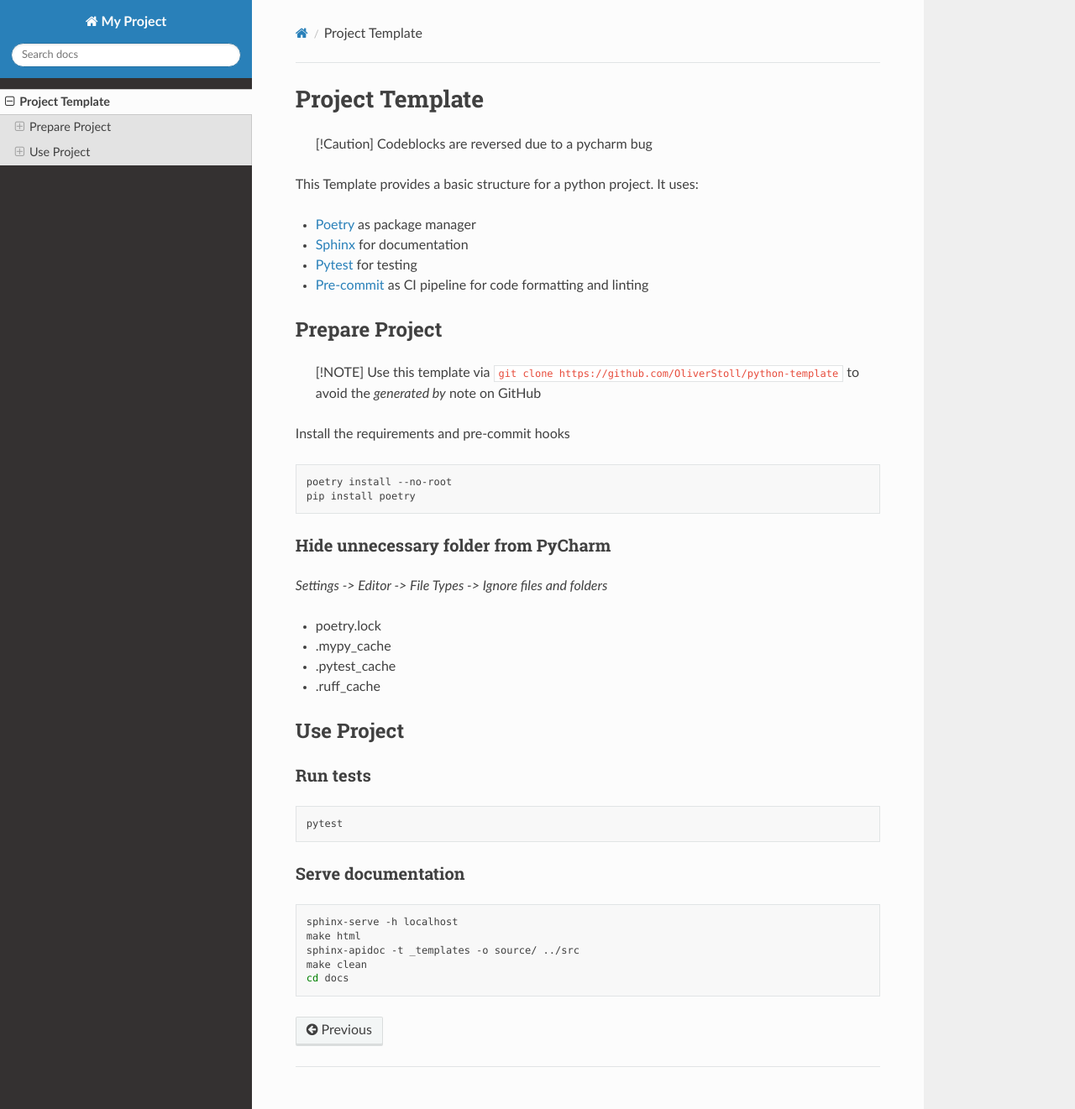
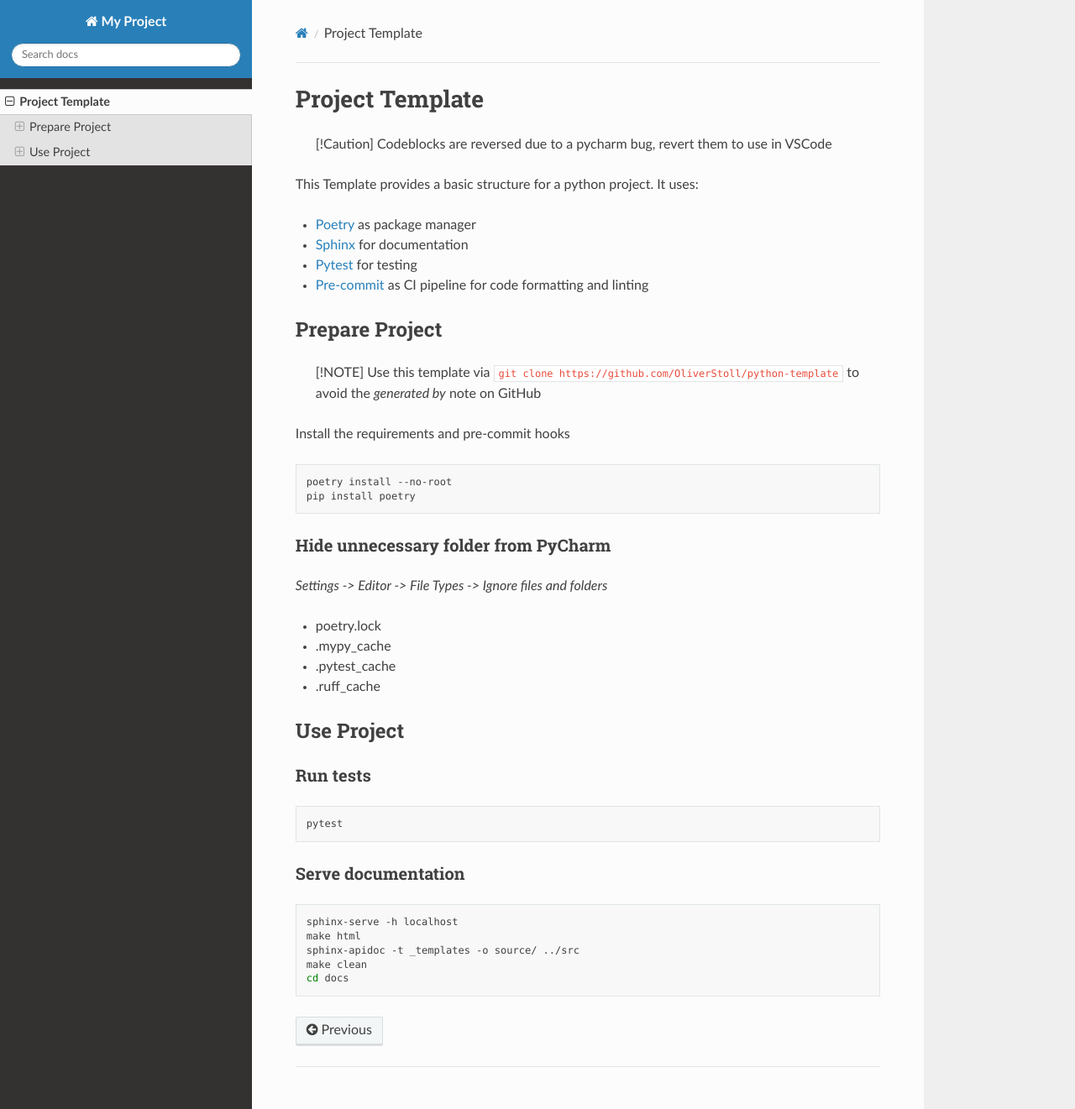
Before and after one commit to OliverStoll/Python-Template, a Sphinx documentation site: the page built from docs/README.md, in a window 1280 px wide and 1321 px high. Shown: the whole window at 84% size. Built offline with Sphinx 7.4.7 and the Read the Docs theme 2.0.0, drawn with Linux system fonts in a browser that asks for light colours; pages that are not in the unit, such as notebooks, are missing from menus.

Commit message:
Update README.md
Signed-off-by: Oliver Stoll <oliverstoll.berlin@gmail.com>

```diff
--- a/docs/README.md
+++ b/docs/README.md
@@ -1,6 +1,6 @@
 # Project Template
 > [!Caution]
-> Codeblocks are reversed due to a pycharm bug
+> Codeblocks are reversed due to a pycharm bug, revert them to use in VSCode
 
 This Template provides a basic structure for a python project.
 It uses:
```
